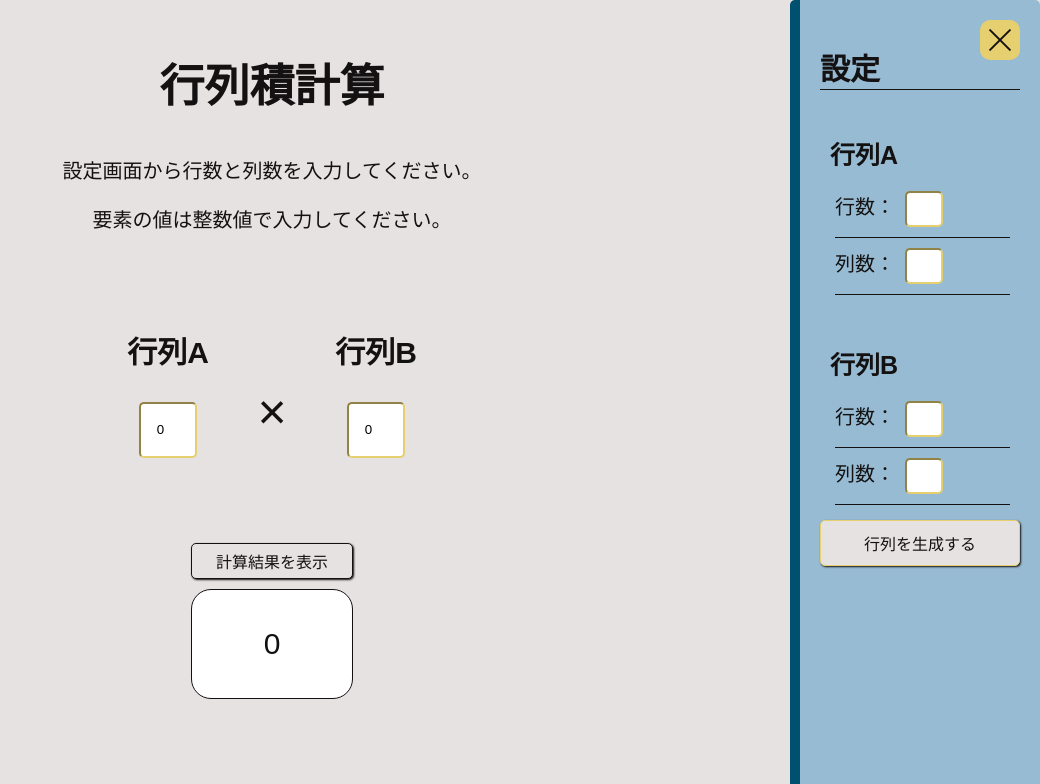
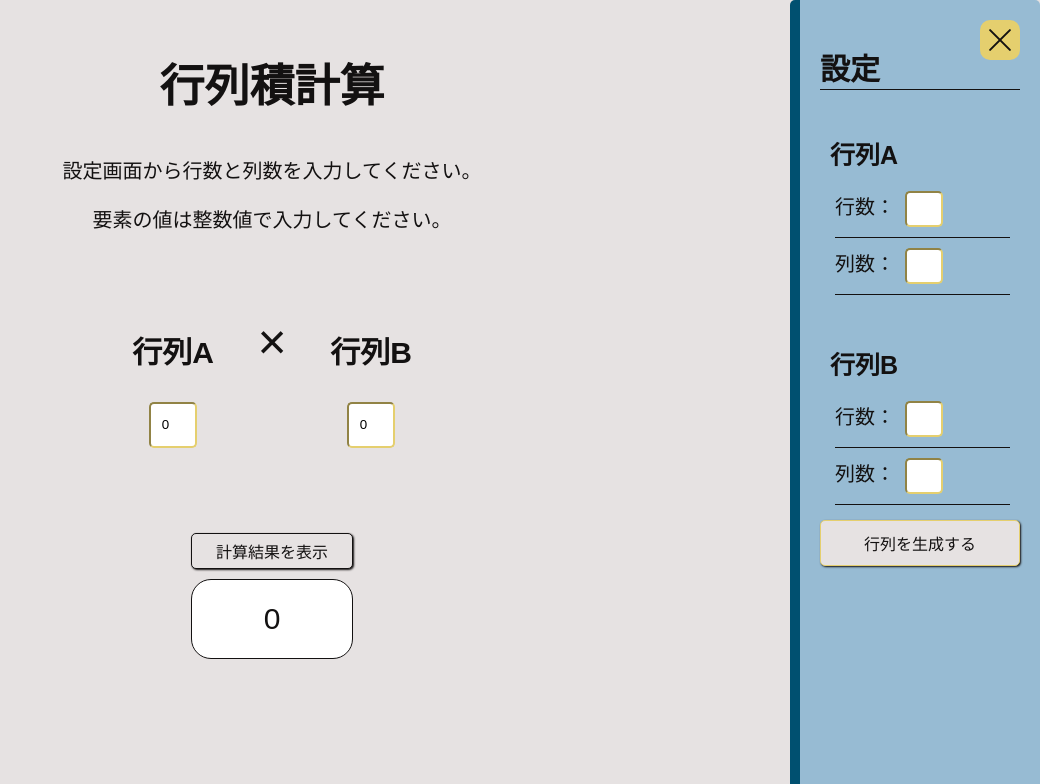
Before and after one commit to LSbard000com/Matrix-Calculation, a React (Create React App) app: page / in a window 1536 px wide. Shown: the top 784 px of the page, without its empty margins (496-1536 px from the left). Built offline with nearby package versions, Linux system fonts and the light colour scheme; a web font is replaced by a local one.

Commit message:
10×10まで拡張、レスポンシブ対応

```diff
--- a/src/Components/Calculation.js
+++ b/src/Components/Calculation.js
@@ -54,7 +54,7 @@ const Calculation = ({mxAdata, mxBdata}) => {
       const row = []
       for(let j = 0 ; j < calcresult[0].length ; j++ ){
         row.push(
-          <td key={`${i}-${j}`} style={{ padding: '15px 20px'}} >{calcresult[i][j]}</td>
+          <td key={`${i}-${j}`} style={{ padding: '0 10px'}} >{calcresult[i][j]}</td>
         )
       }
       arr.push(<tr key={i}>{row}</tr>)
--- a/src/Components/Matrix.css
+++ b/src/Components/Matrix.css
@@ -31,8 +31,8 @@ p {
 }
 
 .input-area .matrix .area div input{
-  width: 50px;
-  height: 50px;
+  width: 30px;
+  height: 30px;
 }
 
 .input-area .matrix h2 {
@@ -40,7 +40,7 @@ p {
   text-align: center;
 }
 
-@media (min-width: 700px){
+@media (min-width: 1400px){
   .input-area {
     display: flex;
   }
@@ -56,7 +56,11 @@ p {
     padding: 0;
     font-size: 50px;
     position: absolute;
-    bottom: 100px;
+    top: 60px;
   }
 
+  .input-area .matrix .area div input{
+    width: 40px;
+    height: 40px;
+  }
 }
--- a/src/Components/Option.js
+++ b/src/Components/Option.js
@@ -68,10 +68,10 @@ const Option = ({onInputChange}) => {
                     <h3>行列A</h3>
                     <ul>
                         <li>
-                            行数：<input type="number" min="1" max="5" onChange={doChangeRowA} />
+                            行数：<input type="number" min="1" max="10" onChange={doChangeRowA} />
                         </li>
                         <li>
-                            列数：<input type="number" min="1" max="5" onChange={doChangeColA}/>
+                            列数：<input type="number" min="1" max="10" onChange={doChangeColA}/>
                         </li>
                     </ul>
                 </section>
@@ -79,10 +79,10 @@ const Option = ({onInputChange}) => {
                     <h3>行列B</h3>
                     <ul>
                         <li>
-                            行数：<input type="number" min="1" max="5" onChange={doChangeRowB}/>
+                            行数：<input type="number" min="1" max="10" onChange={doChangeRowB}/>
                         </li>
                         <li>
-                            列数：<input type="number" min="1" max="5" onChange={doChangeColB}/>
+                            列数：<input type="number" min="1" max="10" onChange={doChangeColB}/>
                         </li>
                     </ul>
                 </section>
```
